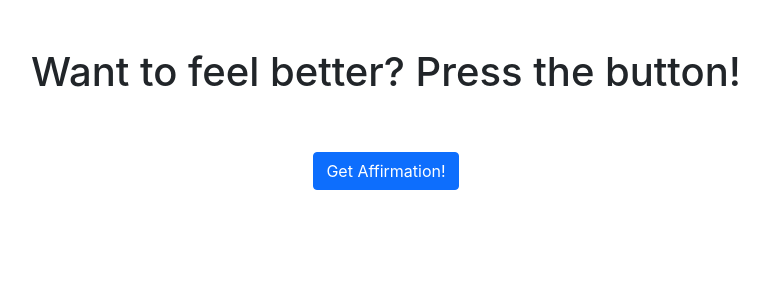
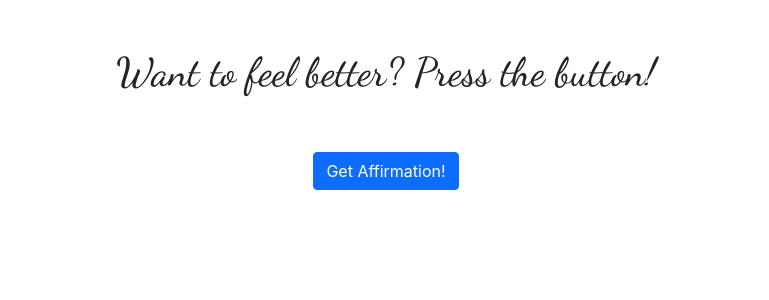
Before and after one commit to 12Isabella/Positive-Affirmation-App-Brandy, a React (Create React App) app: page / in a window 1280 px wide. Shown: the top 300 px of the page, without its empty margins (254-1023 px from the left). Built offline with nearby package versions, Linux system fonts and the light colour scheme.

Commit message:
remove pre-defined CSS, implementing google fonts

```diff
--- a/src/App.css
+++ b/src/App.css
@@ -1,38 +1,10 @@
 .App {
   text-align: center;
+  max-width: 1600 px;
+  margin: 2% 5%;
 }
 
-.App-logo {
-  height: 40vmin;
-  pointer-events: none;
+.App h1,
+h2 {
+  font-family: "Dancing Script", cursive;
 }
-
-@media (prefers-reduced-motion: no-preference) {
-  .App-logo {
-    animation: App-logo-spin infinite 20s linear;
-  }
-}
-
-.App-header {
-  background-color: #282c34;
-  min-height: 100vh;
-  display: flex;
-  flex-direction: column;
-  align-items: center;
-  justify-content: center;
-  font-size: calc(10px + 2vmin);
-  color: white;
-}
-
-.App-link {
-  color: #61dafb;
-}
-
-@keyframes App-logo-spin {
-  from {
-    transform: rotate(0deg);
-  }
-  to {
-    transform: rotate(360deg);
-  }
-}
```
